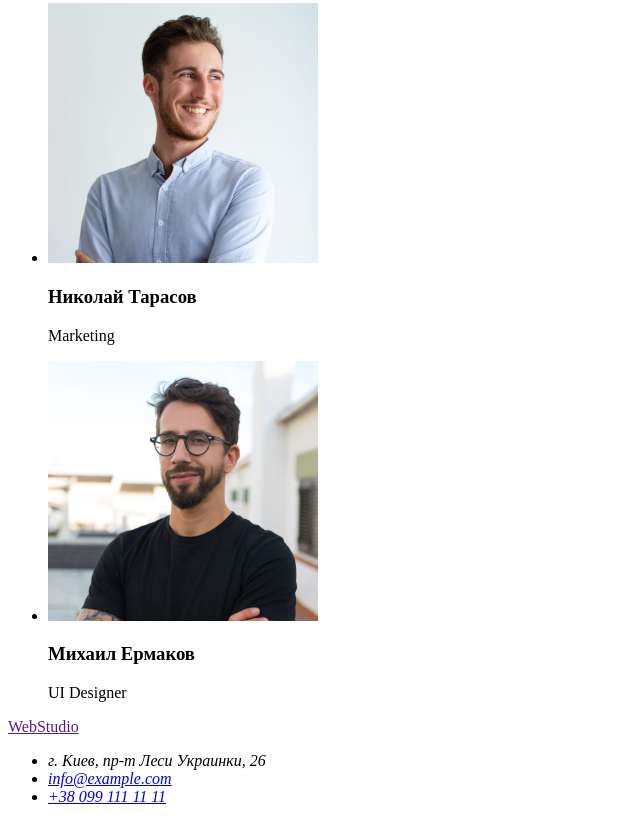
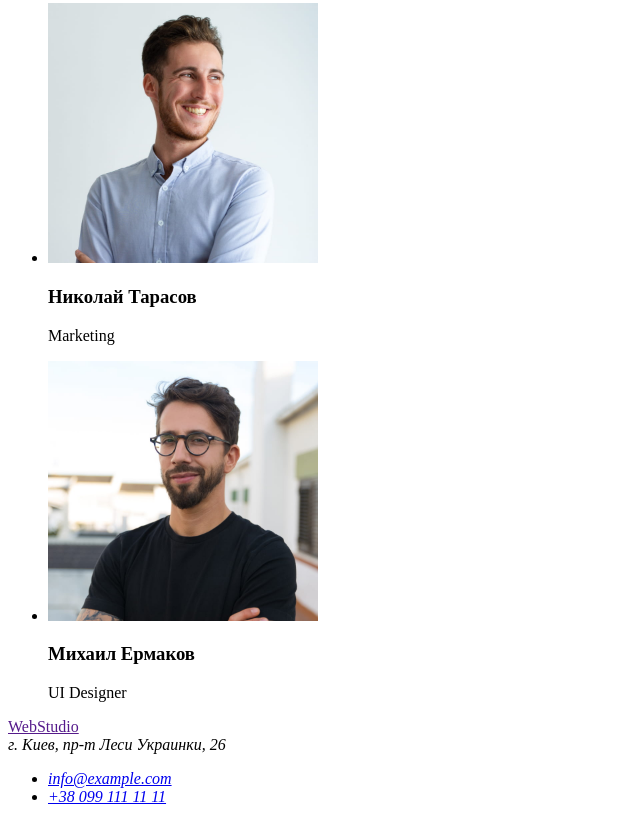
Before and after one commit to TrueZheka/goit-markup-hw-01, a plain HTML site: page index.html in a window 1280 px wide. Shown: the part 1737-2559 px from the top of the page, without its empty margins (0-640 px from the left). Drawn offline with Linux system fonts and the light colour scheme.

Commit message:
Update index.html

```diff
--- a/index.html
+++ b/index.html
@@ -111,8 +111,10 @@
 
         <a href="">WebStudio</a>
         <address>
+        г. Киев, пр-т Леси Украинки, 26</
+        </address>
+        <address>
             <ul>
-                <li>г. Киев, пр-т Леси Украинки, 26</li>
                 <li><a href="malito:info@example.com">info@example.com</a></li>
                 <li><a href="+380991111111">+38 099 111 11 11</a></li>
             </ul>
```
